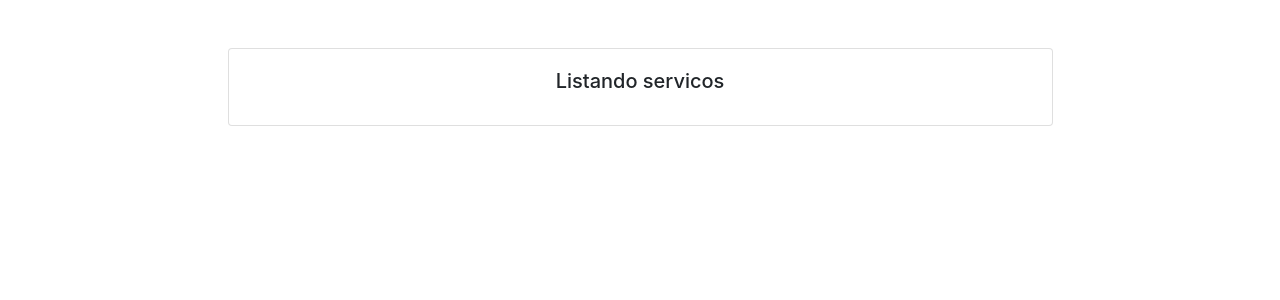
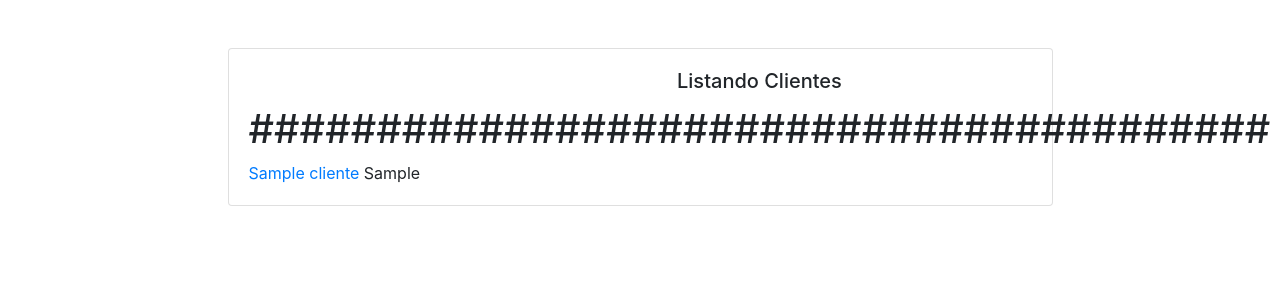
Before and after one commit to LucasDosAnjos0804/PetShopSysProject, a Django app: page /listCliente/ in a window 1280 px wide. Shown: the top 300 px of the page. Run offline with Django 3.2, Linux system fonts and the light colour scheme; tables that the repository leaves empty hold one stand-in row (values such as "Sample post"); some libraries are stand-ins or nearby versions.

Commit message:
CRUD Cliente concluido

```diff
--- a/petshopsys/petshopsys_app/templates/petshopsys_app/Gerente/Cads/cad_Cliente.html
+++ b/petshopsys/petshopsys_app/templates/petshopsys_app/Gerente/Cads/cad_Cliente.html
@@ -26,7 +26,7 @@
                 <div class="form-label-group">
                     {% for field in form %}
                         <div class="fieldWrapper">
-                            {{ field.errors }}Form
+                            {{ field.errors }}
                             {{ field.label_tag}}<br>
                             {{ field }}
                         </div>
--- a/petshopsys/petshopsys_app/templates/petshopsys_app/Gerente/Cads/cad_Servicos.html
+++ b/petshopsys/petshopsys_app/templates/petshopsys_app/Gerente/Cads/cad_Servicos.html
@@ -26,7 +26,7 @@
               <div class="form-label-group">
                   {% for field in form %}
                       <div class="fieldWrapper">
-                          {{ field.errors }}Form
+                          {{ field.errors }}
                           {{ field.label_tag}}<br>
                           {{ field }}
                       </div>
--- a/petshopsys/petshopsys_app/templates/petshopsys_app/Gerente/Cads/list_Cliente.html
+++ b/petshopsys/petshopsys_app/templates/petshopsys_app/Gerente/Cads/list_Cliente.html
@@ -19,7 +19,7 @@
              <!-- Background image for card set in CSS! -->
           </div>
           <div class="card-body">
-            <h5 class="card-title text-center">Listando servicos</h5>
+            <h5 class="card-title text-center">Listando Clientes</h5>
 
             <!-- Comeca aki ##################################################33 -->
             {% for c in clientes %}
--- a/petshopsys/petshopsys_app/views.py
+++ b/petshopsys/petshopsys_app/views.py
@@ -191,7 +191,7 @@
     #retorna render, funcao http, o diretorio do tamplate, mensagem ao template
     return render(request,'petshopsys_app/Gerente/Cads/list_Servico.html',{'servicos':servicos})
 
-########################################################################
+####################################################################################
 
 def cadCliente(request):
     if request.method == "POST":
@@ -220,7 +220,7 @@
 
 def listCliente(request):
     #busca os dados
-    servicos = Cliente.objects.all().order_by('nome')
+    clientes = Cliente.objects.all().order_by('nome')
 
     #retorna render, funcao http, o diretorio do tamplate, mensagem ao template
-    return render(request,'petshopsys_app/Gerente/Cads/list_Cliente.html',{'servicos':servicos})
+    return render(request,'petshopsys_app/Gerente/Cads/list_Cliente.html',{'clientes':clientes})
```
